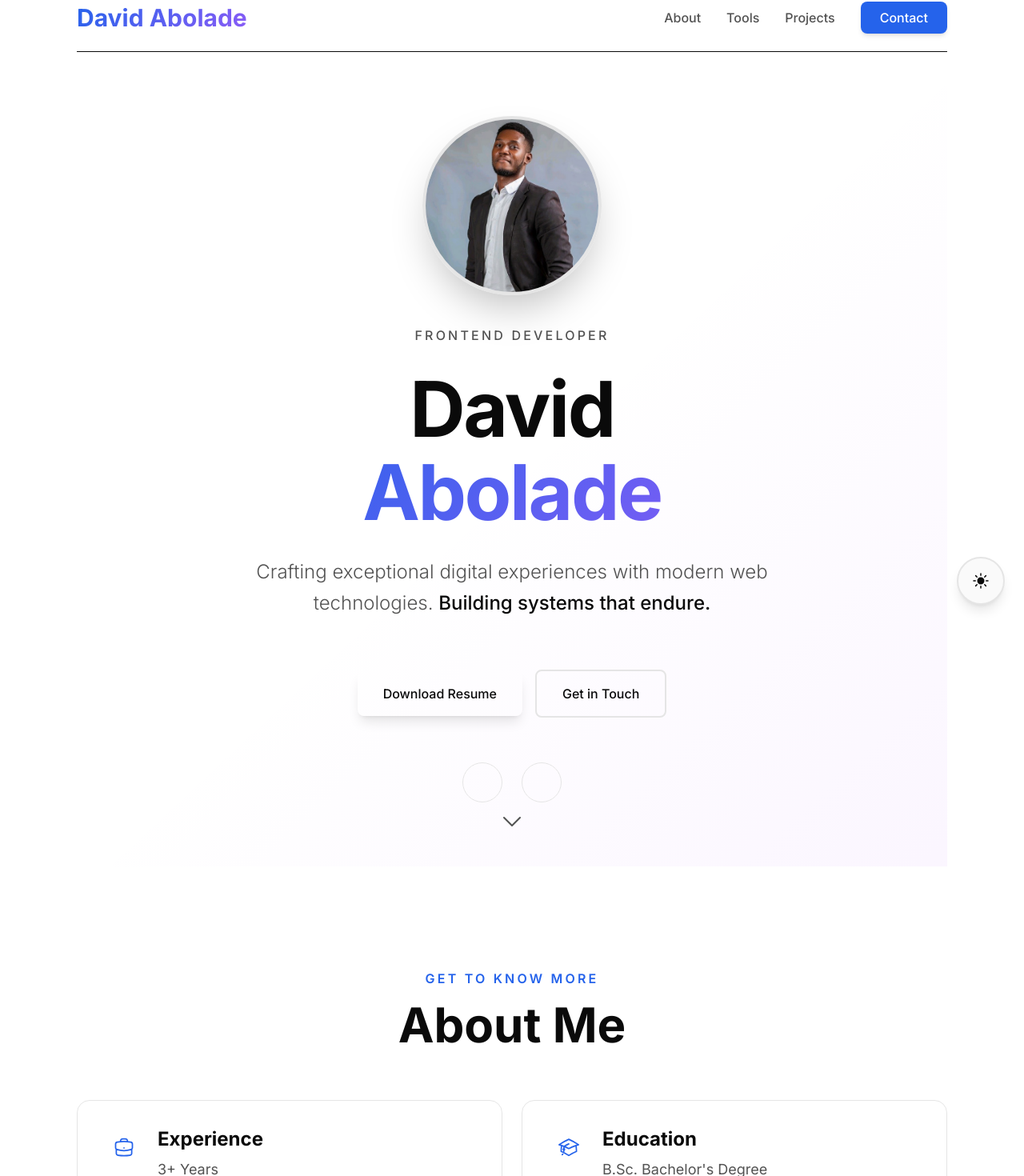
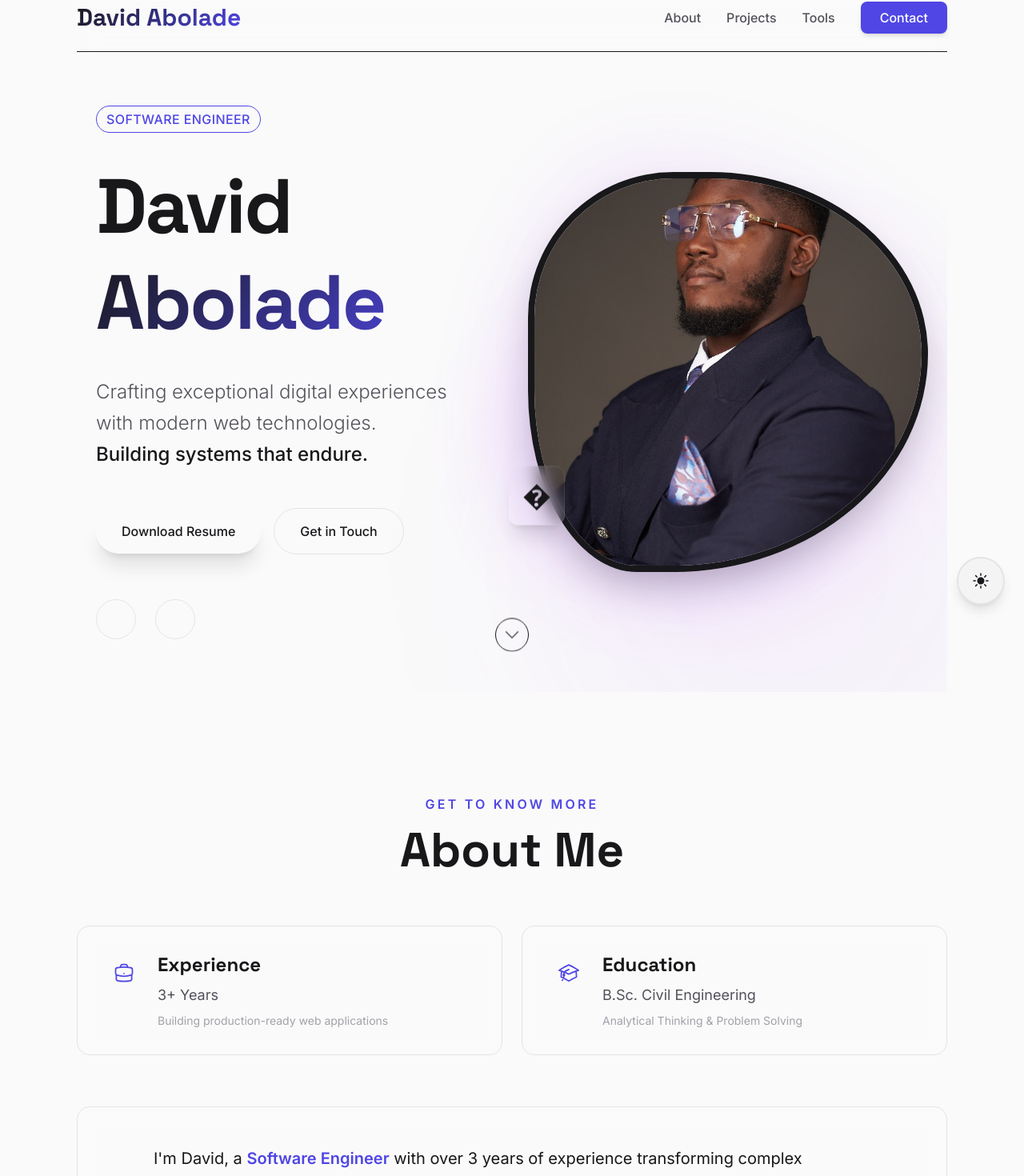
Before and after one commit to A-believer/my-portfolio-2024, a Vue app: page / in a window 1280 px wide. Shown: the part 20-1490 px from the top of the page at 80% size. Built offline with nearby package versions, Linux system fonts and the light colour scheme.

Commit message:
feat: establish initial application structure with core UI components and global styling.

```diff
--- a/src/App.vue
+++ b/src/App.vue
@@ -22,8 +22,8 @@ useScrollAnimation()
         <HeaderComp />
         <HeroComp />
         <AboutComp />
+        <ProjectComp />
         <ToolsComp />
-        <ProjectComp />
         <ContactComp />
         <FooterComp />
 
--- a/src/components/FooterComp.vue
+++ b/src/components/FooterComp.vue
@@ -12,12 +12,12 @@
       <li
         class="hover:text-textII hover:underline underline-offset-[16px] transition-all duration-600"
       >
-        <a href="#tools">Tools</a>
+        <a href="#project">Projects</a>
       </li>
       <li
         class="hover:text-textII hover:underline underline-offset-[16px] transition-all duration-600"
       >
-        <a href="#project">Projects</a>
+        <a href="#tools">Tools</a>
       </li>
       <li
         class="hover:text-textII hover:underline underline-offset-[16px] transition-all duration-600"
--- a/src/components/HeaderComp.vue
+++ b/src/components/HeaderComp.vue
@@ -10,7 +10,7 @@ function setToggleMenu(val) {
 <template>
     <header class="sticky top-0 z-40 w-full backdrop-blur-md bg-bgColor/80 border-b border-border/50">
         <div class="flex items-center justify-between py-6 w-full">
-            <h1 class="text-2xl lg:text-3xl font-bold">
+            <h1 class="text-2xl lg:text-3xl font-bold font-display">
                 <span class="gradient-text">David Abolade</span>
             </h1>
 
@@ -24,14 +24,14 @@ function setToggleMenu(val) {
                         <span class="absolute -bottom-1 left-0 w-0 h-0.5 bg-accent group-hover:w-full transition-all duration-300"></span>
                     </li>
                     <li class="relative group">
-                        <a href="#tools" class="text-base font-medium text-textII hover:text-textI transition-colors duration-300">
-                            Tools
+                        <a href="#project" class="text-base font-medium text-textII hover:text-textI transition-colors duration-300">
+                            Projects
                         </a>
                         <span class="absolute -bottom-1 left-0 w-0 h-0.5 bg-accent group-hover:w-full transition-all duration-300"></span>
                     </li>
                     <li class="relative group">
-                        <a href="#project" class="text-base font-medium text-textII hover:text-textI transition-colors duration-300">
-                            Projects
+                        <a href="#tools" class="text-base font-medium text-textII hover:text-textI transition-colors duration-300">
+                            Tools
                         </a>
                         <span class="absolute -bottom-1 left-0 w-0 h-0.5 bg-accent group-hover:w-full transition-all duration-300"></span>
                     </li>
@@ -67,13 +67,13 @@ function setToggleMenu(val) {
                             </a>
                         </li>
                         <li class="w-full text-center">
-                            <a @click="setToggleMenu(false)" href="#tools" class="block text-2xl font-semibold text-textI hover:text-accent transition-colors py-3">
-                                Tools
+                            <a @click="setToggleMenu(false)" href="#project" class="block text-2xl font-semibold text-textI hover:text-accent transition-colors py-3">
+                                Projects
                             </a>
                         </li>
                         <li class="w-full text-center">
-                            <a @click="setToggleMenu(false)" href="#project" class="block text-2xl font-semibold text-textI hover:text-accent transition-colors py-3">
-                                Projects
+                            <a @click="setToggleMenu(false)" href="#tools" class="block text-2xl font-semibold text-textI hover:text-accent transition-colors py-3">
+                                Tools
                             </a>
                         </li>
                         <li class="w-full text-center">
--- a/src/sections/AboutComp.vue
+++ b/src/sections/AboutComp.vue
@@ -49,8 +49,8 @@ import {
             </div>
             <div>
               <h3 class="text-2xl font-bold text-textI mb-2">Education</h3>
-              <p class="text-textII text-lg">B.Sc. Bachelor's Degree</p>
-              <p class="text-textIII text-sm mt-2">Strong foundation in computer science</p>
+              <p class="text-textII text-lg">B.Sc. Civil Engineering</p>
+              <p class="text-textIII text-sm mt-2">Analytical Thinking & Problem Solving</p>
             </div>
           </div>
         </div>
@@ -62,14 +62,11 @@ import {
           <p
             class="text-textI/90 text-lg md:text-xl leading-relaxed max-w-4xl mx-auto"
           >
-            I'm David, a passionate frontend web developer with a knack for turning
-            digital dreams into reality. I handle <span class="text-accent font-semibold">technical planning, timelines, QA,
-            and cross-browser optimization</span> to ensure reliable delivery. With a
-            palette of tools ranging from basic HTML, CSS, and Javascript to
-            frameworks and libraries like <span class="text-accent font-semibold">Tailwind, React and Next.js</span>, I craft immersive user experiences that leave a lasting
-            impression. Whether it's responsive layouts that dance across screens or
-            interactive interfaces that spark curiosity, I thrive on pushing the
-            boundaries of web technology.
+            I'm David, a <span class="text-accent font-semibold">Software Engineer</span> with over 3 years of experience transforming complex requirements into production-ready web applications.
+            My expertise extends beyond the frontend; I build scalable solutions using <span class="text-accent font-semibold">React, Next.js, Vue, Node.js, and Firebase</span>.
+            I am committed to writing clean, maintainable code and possess strong leadership and communication skills.
+            Whether optimizing performance, managing application state with <span class="text-accent font-semibold">Redux or Pinia</span>, or integrating backend services,
+            I focus on utilizing the right technologies to deliver high-quality results efficiently.
           </p>
         </div>
       </div>
--- a/src/sections/HeroComp.vue
+++ b/src/sections/HeroComp.vue
@@ -15,55 +15,48 @@ onMounted(() => {
 
 <template>
   <section
-    class="min-h-[90vh] flex flex-col justify-center items-center relative py-20 overflow-hidden"
+    class="min-h-[100dvh] flex items-center justify-center relative overflow-hidden py-20 lg:py-0"
   >
-    <!-- Background gradient -->
-    <div class="absolute inset-0 bg-gradient-to-br from-accent/5 via-transparent to-purple-500/5 pointer-events-none"></div>
+    <!-- Ambient Background Lighting -->
+    <div class="absolute inset-0 overflow-hidden pointer-events-none">
+      <div class="absolute top-[-20%] left-[-10%] w-[50vw] h-[50vw] bg-accent/10 rounded-full blur-[120px] animate-pulse"></div>
+      <div class="absolute bottom-[-20%] right-[-10%] w-[50vw] h-[50vw] bg-purple-500/10 rounded-full blur-[120px] animate-pulse delay-700"></div>
+    </div>
 
     <!-- Content -->
-    <div class="relative z-10 max-w-5xl mx-auto text-center space-y-8 px-4">
-      <!-- Profile Picture -->
-      <div
-        class="transition-all duration-700 ease-out mb-8"
-        :class="isVisible ? 'opacity-100 scale-100' : 'opacity-0 scale-95'"
-      >
-        <div class="relative inline-block">
-          <img
-            src="../assets/david.jpg"
-            alt="David Abolade"
-            class="w-48 h-48 md:w-56 md:h-56 rounded-full object-cover border-4 border-border shadow-2xl mx-auto"
-          />
-          <div class="absolute inset-0 rounded-full bg-gradient-to-br from-accent/20 to-purple-500/20 opacity-0 hover:opacity-100 transition-opacity duration-300"></div>
-        </div>
-      </div>
+    <div class="relative z-10 max-w-[1440px] mx-auto px-6 w-full h-full">
+      <div class="flex flex-col-reverse lg:flex-row items-center justify-between gap-10 lg:gap-24">
 
-      <!-- Eyebrow text -->
+        <!-- Text Content -->
+        <div class="flex-1 text-center lg:text-left space-y-8 w-full">
+
+          <!-- Eyebrow -->
           <div
             class="transition-all duration-700 ease-out"
             :class="isVisible ? 'opacity-100 translate-y-0' : 'opacity-0 translate-y-4'"
           >
-        <p class="text-textII text-sm md:text-base font-medium tracking-[0.2em] uppercase mb-4">
-          Frontend Developer
-        </p>
+            <span class="inline-block py-1 px-3 rounded-full bg-accent/10 text-accent text-sm md:text-base font-medium tracking-wide uppercase border border-accent/20">
+              Software Engineer
+            </span>
           </div>
 
-      <!-- Main heading -->
+          <!-- Main Heading -->
           <div
-        class="transition-all duration-700 ease-out delay-100"
+            class="transition-all duration-700 ease-out delay-100 space-y-2"
             :class="isVisible ? 'opacity-100 translate-y-0' : 'opacity-0 translate-y-4'"
           >
-        <h1 class="text-5xl md:text-7xl lg:text-8xl font-bold tracking-tight mb-6">
-          <span class="text-textI">David</span>
-          <span class="gradient-text block mt-2">Abolade</span>
+            <h1 class="text-5xl md:text-7xl lg:text-8xl font-bold tracking-tight leading-tight font-display">
+              <span class="text-textI block">David</span>
+              <span class="gradient-text block">Abolade</span>
             </h1>
           </div>
 
-      <!-- Subtitle -->
+          <!-- Description -->
           <div
             class="transition-all duration-700 ease-out delay-200"
             :class="isVisible ? 'opacity-100 translate-y-0' : 'opacity-0 translate-y-4'"
           >
-        <p class="text-textII text-lg md:text-xl lg:text-2xl max-w-3xl mx-auto leading-relaxed font-light">
+            <p class="text-textII text-lg md:text-xl lg:text-2xl leading-relaxed font-light max-w-2xl mx-auto lg:mx-0">
               Crafting exceptional digital experiences with modern web technologies.
               <span class="text-textI font-medium">Building systems that endure.</span>
             </p>
@@ -71,19 +64,19 @@ onMounted(() => {
 
           <!-- CTA Buttons -->
           <div
-        class="flex flex-wrap items-center justify-center gap-4 pt-8 transition-all duration-700 ease-out delay-300"
+            class="flex flex-wrap items-center justify-center lg:justify-start gap-4 pt-4 transition-all duration-700 ease-out delay-300"
             :class="isVisible ? 'opacity-100 translate-y-0' : 'opacity-0 translate-y-4'"
           >
             <a
               href="/David_Abolade_Resume.pdf"
               download
-          class="group px-8 py-4 bg-textI text-bgColor rounded-lg font-medium text-base hover:bg-accent hover:scale-105 transition-all duration-300 shadow-lg hover:shadow-xl"
+              class="group px-8 py-4 bg-textI text-bgColor rounded-full font-medium text-base hover:bg-accent hover:text-white hover:scale-105 transition-all duration-300 shadow-xl hover:shadow-2xl hover:-translate-y-1"
             >
               Download Resume
             </a>
             <a
               href="#contact"
-          class="group px-8 py-4 border-2 border-border text-textI rounded-lg font-medium text-base hover:border-accent hover:text-accent hover:scale-105 transition-all duration-300"
+              class="group px-8 py-4 border border-border text-textI rounded-full font-medium text-base hover:border-accent hover:text-accent hover:bg-accent/5 transition-all duration-300"
             >
               Get in Touch
             </a>
@@ -91,35 +84,67 @@ onMounted(() => {
 
           <!-- Social Links -->
           <div
-        class="flex items-center justify-center gap-6 pt-6 transition-all duration-700 ease-out delay-400"
+            class="flex items-center justify-center lg:justify-start gap-6 pt-6 transition-all duration-700 ease-out delay-400"
             :class="isVisible ? 'opacity-100 translate-y-0' : 'opacity-0 translate-y-4'"
           >
             <a
               target="_blank"
               href="https://www.linkedin.com/in/thedavid-ao"
-          class="p-3 rounded-full border border-border hover:border-accent hover:bg-accent/10 transition-all duration-300 group"
+              class="p-3 rounded-full border border-border text-textII hover:text-accent hover:border-accent hover:bg-accent/10 transition-all duration-300 transform hover:scale-110"
               aria-label="LinkedIn"
             >
-          <LinkedInComp height="24" width="24" class="group-hover:scale-110 transition-transform" />
+              <LinkedInComp class="w-6 h-6" />
             </a>
             <a
               target="_blank"
               href="https://github.com/A-believer"
-          class="p-3 rounded-full border border-border hover:border-accent hover:bg-accent/10 transition-all duration-300 group"
+              class="p-3 rounded-full border border-border text-textII hover:text-accent hover:border-accent hover:bg-accent/10 transition-all duration-300 transform hover:scale-110"
               aria-label="GitHub"
             >
-          <GithubComp class="w-6 h-6 group-hover:scale-110 transition-transform" />
+              <GithubComp class="w-6 h-6" />
             </a>
           </div>
         </div>
 
-    <!-- Scroll indicator -->
+        <!-- Hero Image -->
+        <div
+          class="flex-1 flex justify-center lg:justify-end transition-all duration-1000 ease-out delay-300"
+          :class="isVisible ? 'opacity-100 scale-100' : 'opacity-0 scale-95'"
+        >
+          <div class="relative w-[300px] h-[300px] md:w-[500px] md:h-[500px]">
+            <!-- Animated Blob Background -->
+            <div class="absolute inset-0 bg-gradient-to-tr from-accent to-purple-500 rounded-[60%_40%_30%_70%/60%_30%_70%_40%] blur-[60px] opacity-40 animate-[spin_10s_linear_infinite]"></div>
+
+            <!-- Image Container -->
+            <div class="relative w-full h-full overflow-hidden border-[8px] border-bg-secondary/50 shadow-2xl rounded-[40%_60%_70%_30%/40%_50%_60%_50%] hover:rounded-[50%_50%_50%_50%] transition-all duration-700 ease-in-out">
+              <img
+                src="../assets/david.jpg"
+                alt="David Abolade"
+                class="w-full h-full object-cover object-center hover:scale-110 transition-transform duration-700 ease-in-out"
+              />
+              <!-- Overlay -->
+              <div class="absolute inset-0 bg-gradient-to-t from-bg-bgColor/40 to-transparent"></div>
+            </div>
+
+            <!-- Floating Badge -->
+            <div class="absolute bottom-10 -left-6 bg-bgColor/80 backdrop-blur-md border border-white/10 p-4 rounded-xl shadow-xl animate-[bounce_3s_infinite] hidden md:block">
+              <span class="text-4xl">�</span>
+            </div>
+          </div>
+        </div>
+
+      </div>
+    </div>
+
+    <!-- Scroll Down Indicator -->
     <a
       href="#about"
-      class="absolute bottom-8 left-1/2 -translate-x-1/2 animate-bounce"
+      class="absolute bottom-10 left-1/2 -translate-x-1/2 animate-bounce cursor-pointer z-20 group"
       :class="isVisible ? 'opacity-100' : 'opacity-0'"
     >
-      <ChevronDownIcon class="h-8 w-8 text-textII" />
+      <div class="p-2 rounded-full border border-textII/20 bg-bg-secondary/50 backdrop-blur-sm group-hover:border-accent group-hover:text-accent transition-colors">
+        <ChevronDownIcon class="h-6 w-6 text-textII group-hover:text-accent" />
+      </div>
     </a>
   </section>
 </template>
--- a/src/style.css
+++ b/src/style.css
@@ -1,4 +1,4 @@
-@import url("https://fonts.googleapis.com/css2?family=Inter:wght@300;400;500;600;700;800;900&display=swap");
+@import url("https://fonts.googleapis.com/css2?family=Inter:wght@300;400;500;600;700;800;900&family=Space+Grotesk:wght@300;400;500;600;700&display=swap");
 @import "tailwindcss";
 
 /* Tailwind v4 CSS-first theme configuration */
@@ -6,29 +6,32 @@
   /* Custom fonts */
   --font-sans:
     "Inter", -apple-system, BlinkMacSystemFont, "Segoe UI", sans-serif;
+  --font-display: "Space Grotesk", sans-serif;
 }
 
 /* CSS Variables for theme colors (these apply before Tailwind layers) */
 :root {
-  --bg: #ffffff;
-  --bg-secondary: #fafafa;
-  --textI: #0a0a0a;
-  --textII: #525252;
-  --textIII: #737373;
-  --border: #e5e5e5;
-  --accent: #2563eb;
-  --accent-hover: #1d4ed8;
+  /* Soft, clean light theme */
+  --bg: #fafafa; /* Zinc 50 */
+  --bg-secondary: #f4f4f5; /* Zinc 100 */
+  --textI: #18181b; /* Zinc 900 */
+  --textII: #52525b; /* Zinc 600 */
+  --textIII: #a1a1aa; /* Zinc 400 */
+  --border: #e4e4e7; /* Zinc 200 */
+  --accent: #4f46e5; /* Indigo 600 */
+  --accent-hover: #4338ca; /* Indigo 700 */
 }
 
 [data-theme="dark"] {
-  --bg: #0a0a0a;
-  --bg-secondary: #141414;
-  --textI: #fafafa;
-  --textII: #a3a3a3;
-  --textIII: #737373;
-  --border: #262626;
-  --accent: #3b82f6;
-  --accent-hover: #60a5fa;
+  /* Deep, rich midnight theme - easy on the eyes */
+  --bg: #0b1120; /* Deep Navy Space */
+  --bg-secondary: #1e293b; /* Slate 800 */
+  --textI: #f1f5f9; /* Slate 100 */
+  --textII: #94a3b8; /* Slate 400 */
+  --textIII: #64748b; /* Slate 500 */
+  --border: #1e293b; /* Slate 800 */
+  --accent: #818cf8; /* Indigo 400 - Soft Glow */
+  --accent-hover: #6366f1; /* Indigo 500 */
 }
 
 html {
@@ -39,6 +42,16 @@ body {
   font-family: var(--font-sans);
   -webkit-font-smoothing: antialiased;
   -moz-osx-font-smoothing: grayscale;
+}
+
+h1,
+h2,
+h3,
+h4,
+h5,
+h6,
+.font-display {
+  font-family: var(--font-display);
 }
 
 /* Custom utility classes */
@@ -80,19 +93,19 @@ body {
 
 /* Animations */
 .fade-in {
-  animation: fadeIn 0.8s ease-out forwards;
+  animation: fadeIn 0.8s cubic-bezier(0.16, 1, 0.3, 1) forwards;
 }
 
 .slide-up {
-  animation: slideUp 0.8s ease-out forwards;
+  animation: slideUp 0.8s cubic-bezier(0.16, 1, 0.3, 1) forwards;
 }
 
 .slide-in-left {
-  animation: slideInLeft 0.8s ease-out forwards;
+  animation: slideInLeft 0.8s cubic-bezier(0.16, 1, 0.3, 1) forwards;
 }
 
 .slide-in-right {
-  animation: slideInRight 0.8s ease-out forwards;
+  animation: slideInRight 0.8s cubic-bezier(0.16, 1, 0.3, 1) forwards;
 }
 
 @keyframes fadeIn {
@@ -107,7 +120,7 @@ body {
 @keyframes slideUp {
   from {
     opacity: 0;
-    transform: translateY(30px);
+    transform: translateY(40px);
   }
   to {
     opacity: 1;
@@ -118,7 +131,7 @@ body {
 @keyframes slideInLeft {
   from {
     opacity: 0;
-    transform: translateX(-30px);
+    transform: translateX(-40px);
   }
   to {
     opacity: 1;
@@ -129,7 +142,7 @@ body {
 @keyframes slideInRight {
   from {
     opacity: 0;
-    transform: translateX(30px);
+    transform: translateX(40px);
   }
   to {
     opacity: 1;
@@ -139,10 +152,10 @@ body {
 
 .animate-on-scroll {
   opacity: 0;
-  transform: translateY(30px);
+  transform: translateY(40px);
   transition:
-    opacity 0.8s ease-out,
-    transform 0.8s ease-out;
+    opacity 1s cubic-bezier(0.16, 1, 0.3, 1),
+    transform 1s cubic-bezier(0.16, 1, 0.3, 1);
 }
 
 .animate-on-scroll.visible {
@@ -151,22 +164,22 @@ body {
 }
 
 .gradient-text {
-  background: linear-gradient(135deg, var(--accent) 0%, #8b5cf6 100%);
+  background: linear-gradient(135deg, var(--textI) 0%, var(--accent) 100%);
   -webkit-background-clip: text;
   -webkit-text-fill-color: transparent;
   background-clip: text;
 }
 
 .glass-effect {
-  background: rgba(255, 255, 255, 0.05);
-  backdrop-filter: blur(10px);
-  -webkit-backdrop-filter: blur(10px);
-  border: 1px solid rgba(255, 255, 255, 0.1);
+  background: rgba(255, 255, 255, 0.03);
+  backdrop-filter: blur(16px);
+  -webkit-backdrop-filter: blur(16px);
+  border: 1px solid rgba(255, 255, 255, 0.05);
 }
 
 [data-theme="light"] .glass-effect {
-  background: rgba(255, 255, 255, 0.7);
-  backdrop-filter: blur(10px);
-  -webkit-backdrop-filter: blur(10px);
+  background: rgba(255, 255, 255, 0.6);
+  backdrop-filter: blur(16px);
+  -webkit-backdrop-filter: blur(16px);
   border: 1px solid rgba(0, 0, 0, 0.05);
 }
```
Also changed, not shown: src/assets/david.jpg. Lines whose indentation alone changed are shown as unchanged.
